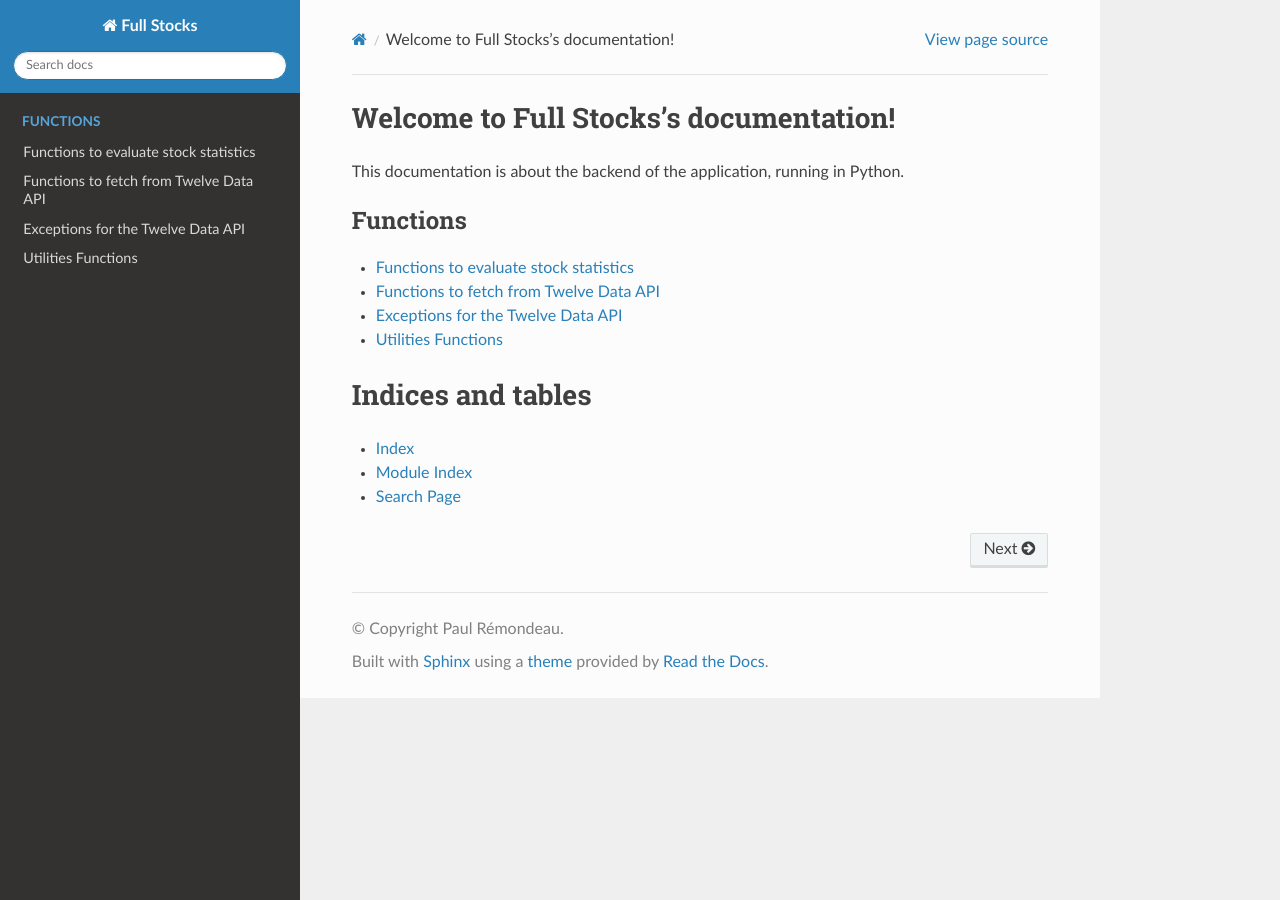
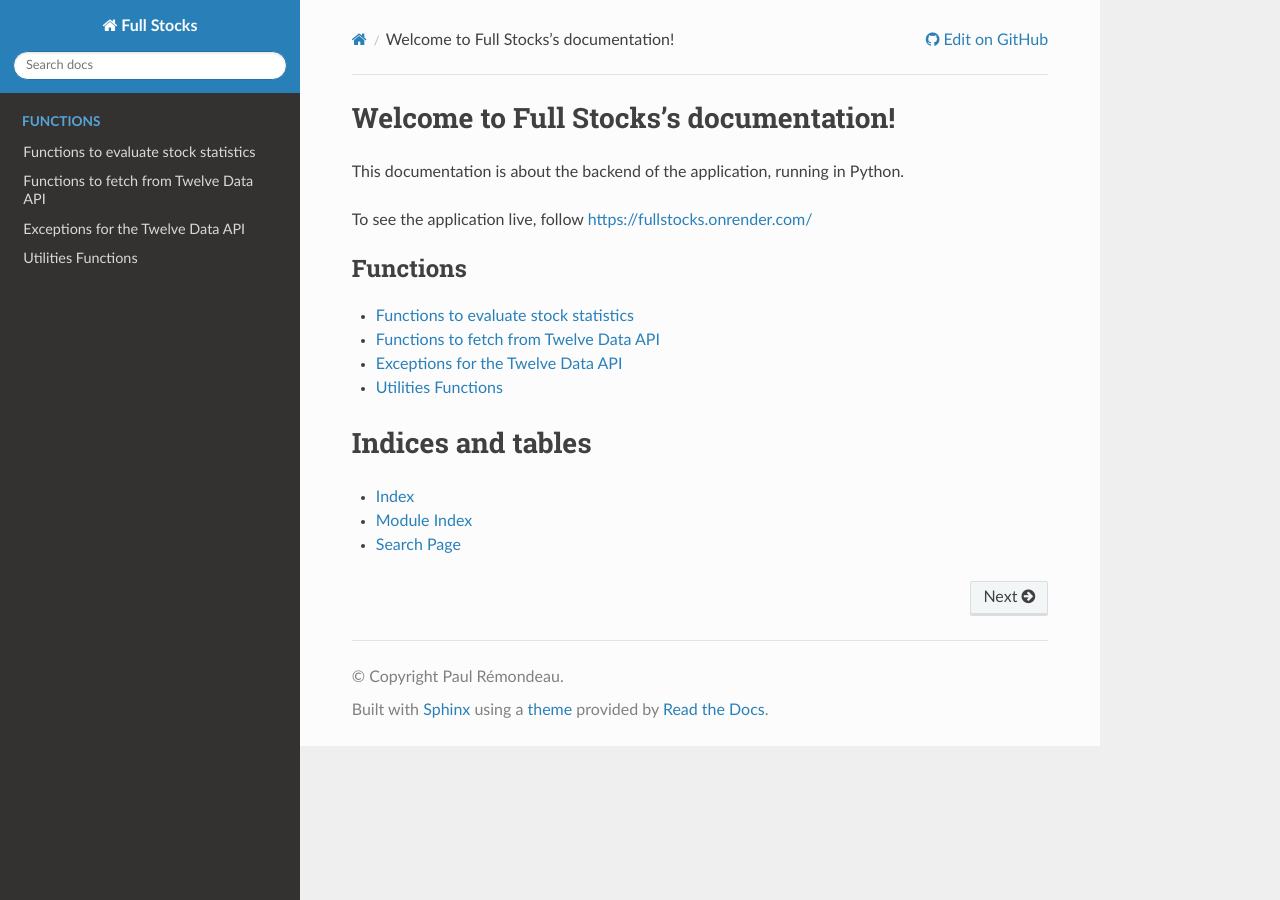
Before and after one commit to paulremondeau/fullStocks, a Sphinx documentation site: the page built from backend/docs/source/index.rst, in a window 1280 px wide. Built offline with Sphinx 7.4.7 and the Read the Docs theme 2.0.0, drawn with Linux system fonts in a browser that asks for light colours.

Commit message:
documentation: create link to github and deploy

```diff
--- a/backend/docs/source/conf.py
+++ b/backend/docs/source/conf.py
@@ -74,6 +74,9 @@ html_theme = "sphinx_rtd_theme"  #'alabaster'
 # so a file named "default.css" will overwrite the builtin "default.css".
 html_static_path = ["_static"]
 
+rst_prolog = """
+:github_url: https://github.com/paulremondeau/fullStocks
+"""
 
 # -- Options for PDF output -------------------------------------------------
 # pdf_documents = [
--- a/backend/docs/source/index.rst
+++ b/backend/docs/source/index.rst
@@ -2,6 +2,8 @@ Welcome to Full Stocks's documentation!
 =======================================
 
 This documentation is about the backend of the application, running in Python.
+
+To see the application live, follow https://fullstocks.onrender.com/
 
 
 .. toctree::
```
